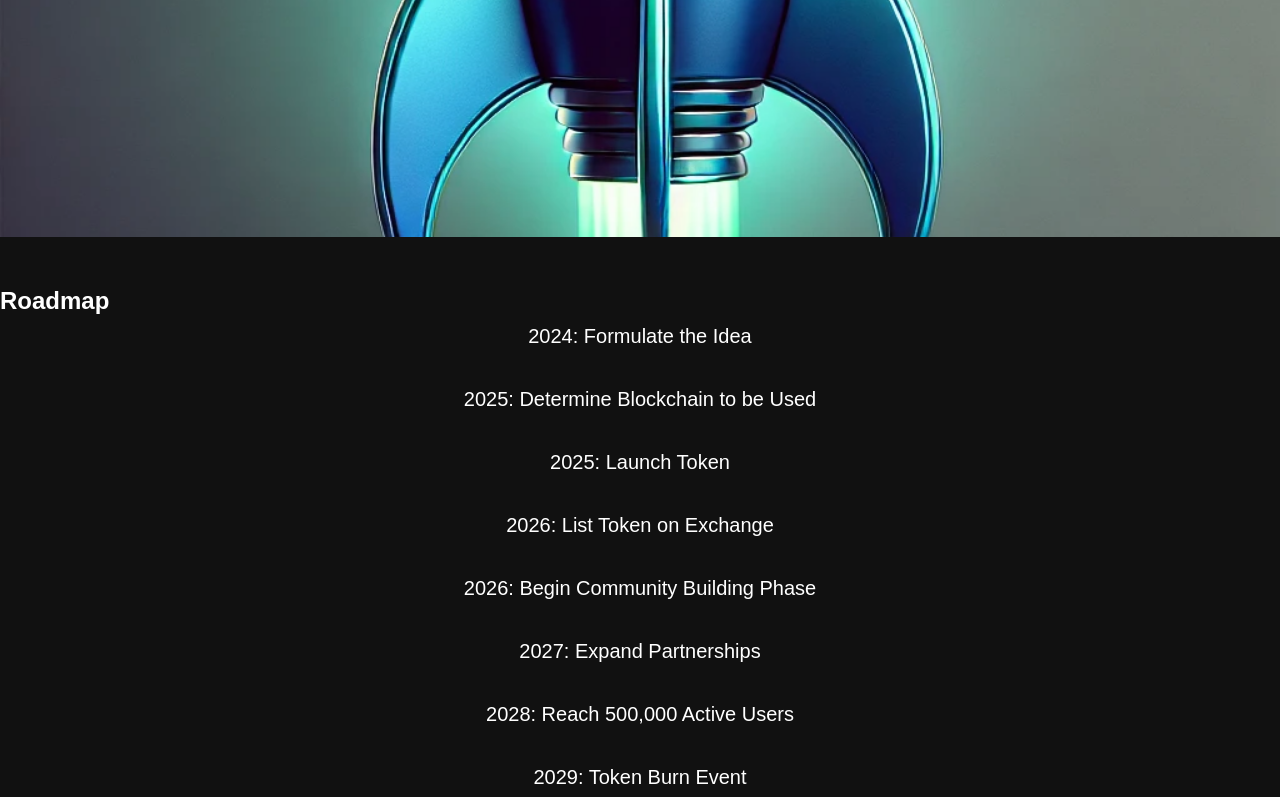
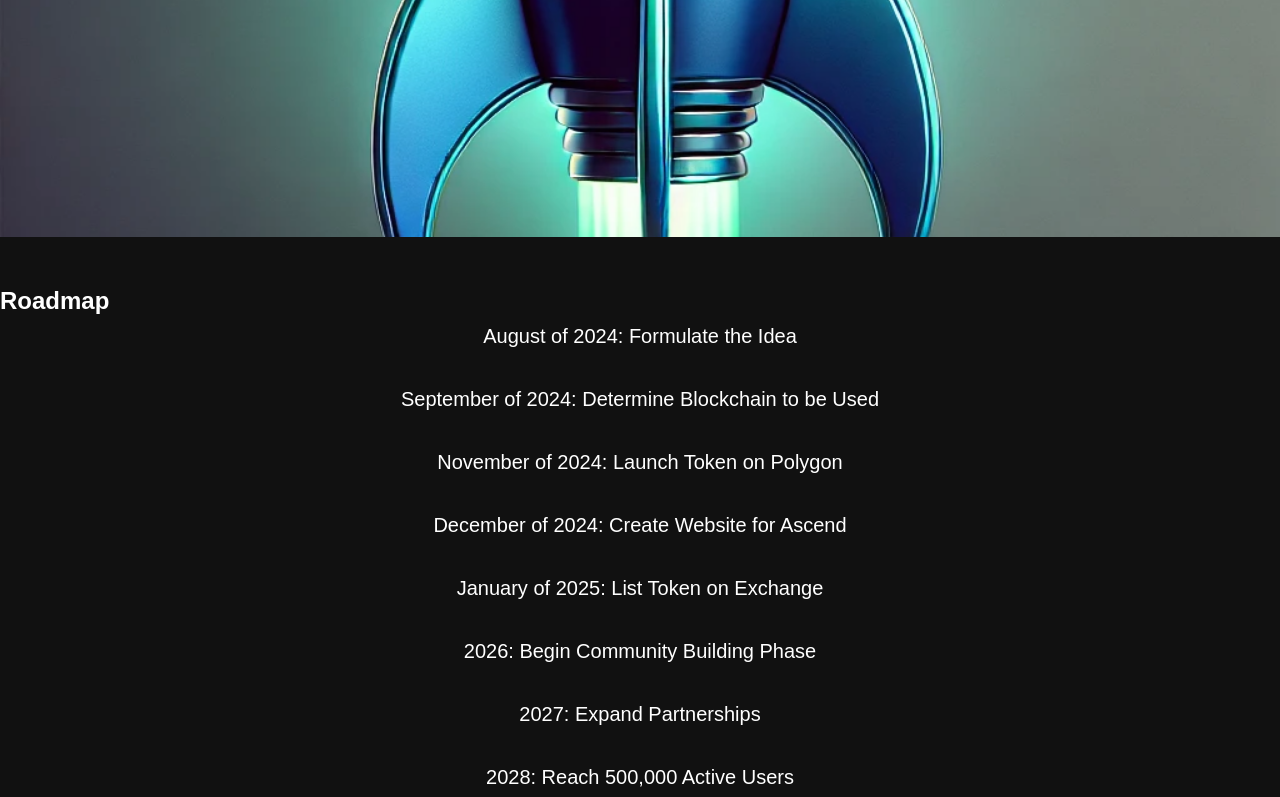
Before and after one commit to KevinM222/ascend-finance, a plain HTML site: page roadmap.html in a window 1280 px wide. Shown: the part 563-1360 px from the top of the page. Drawn offline with Linux system fonts and the light colour scheme.

Commit message:
Update roadmap.html

```diff
--- a/roadmap.html
+++ b/roadmap.html
@@ -178,19 +178,23 @@
         <h2>Roadmap</h2>
         <div class="timeline">
             <div class="timeline-section">
-                <p>2024: Formulate the Idea</p>
+                <p>August of 2024: Formulate the Idea</p>
 
             </div>
             <div class="timeline-section">
-                <p>2025: Determine Blockchain to be Used</p>
+                <p>September of 2024: Determine Blockchain to be Used</p>
 
             </div>
             <div class="timeline-section">
-                <p>2025: Launch Token</p>
+                <p>November of 2024: Launch Token on Polygon</p>
 
             </div>
             <div class="timeline-section">
-                <p>2026: List Token on Exchange</p>
+                <p>December of 2024: Create Website for Ascend</p>
+
+            </div>
+            <div class="timeline-section">
+                <p>January of 2025: List Token on Exchange</p>
 
             </div>
             <div class="timeline-section">
```
